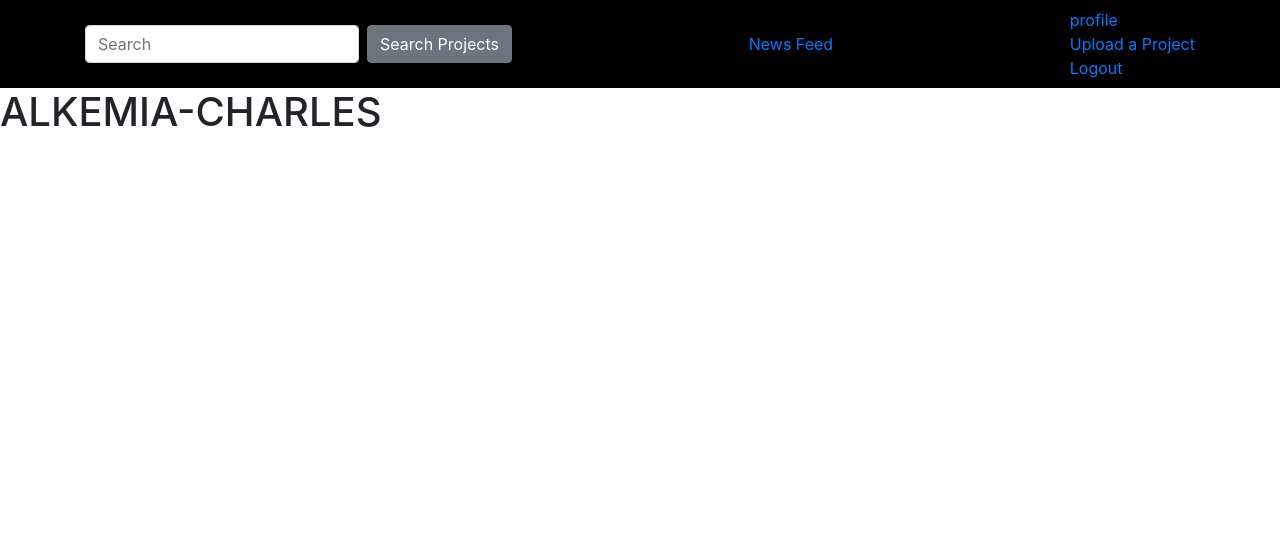
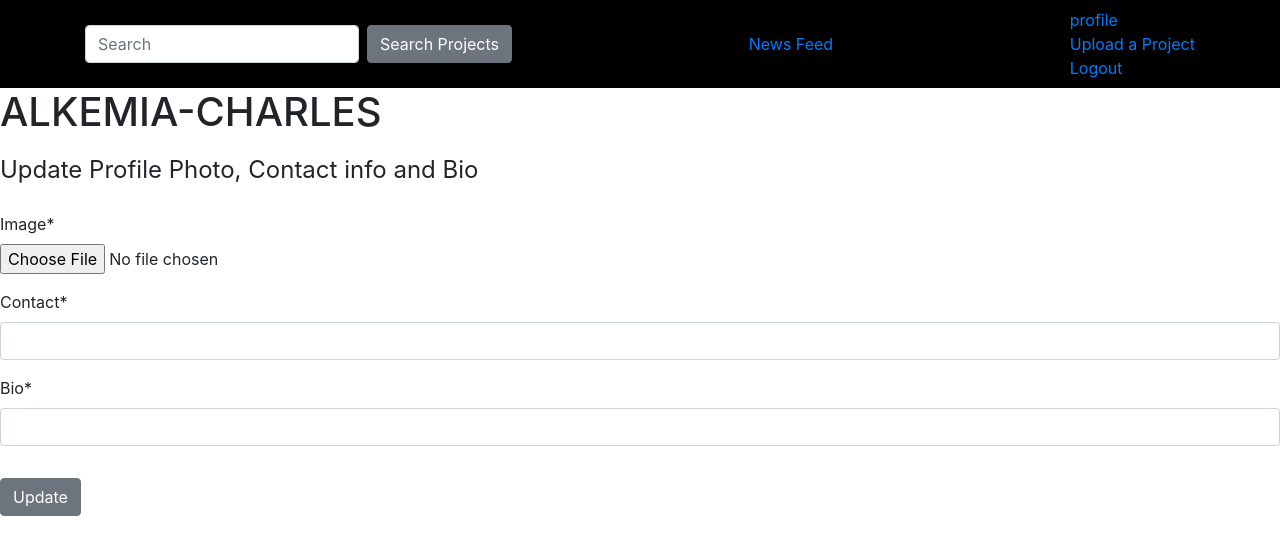
Before and after one commit to ALKEMIA-CHARLES/ratings, a Django app: template templates/main/profile.html in a window 1280 px wide. Shown: the top 555 px of the page. Run offline with Django 3.2, Linux system fonts and the light colour scheme; the template is opened without the code that fills it: values that come from a table or form of the project are taken from there, others are empty; a user stored in the database is signed in; data comes from the database, SQL or seed files in the repository; both versions use the stored data as it was after the commit; some libraries are stand-ins or nearby versions.

Commit message:
added user functionality

```diff
--- a/awards/settings.py
+++ b/awards/settings.py
@@ -132,6 +132,8 @@
 
 STATICFILES_DIRS = [ os.path.join(BASE_DIR,'media')]
 
+STATIC_ROOT = os.path.join(BASE_DIR, 'static')
+
 MEDIA_URL = '/media/'
 
 LOGIN_REDIRECT_URL = '/'
--- /dev/null
+++ b/ratings/forms.py
@@ -0,0 +1,9 @@
+from django import forms
+from django.contrib.auth.models import User
+from django.contrib.auth.forms import UserCreationForm
+from ratings.models import Profile
+
+class UserUpdateForm(forms.ModelForm):
+    class Meta:
+        model = Profile
+        fields = ['image','contact', 'bio']
--- a/ratings/models.py
+++ b/ratings/models.py
@@ -25,6 +25,7 @@
     user = models.OneToOneField(User, on_delete=models.CASCADE)
     image = models.ImageField(default="default.jpg", upload_to='pictures')
     contact = models.EmailField(max_length=250)
+    bio = models.CharField(max_length=250, null=True)
 
     def __str__(self):
         return f'{self.user.username} Profile'
--- a/requirements.txt
+++ b/requirements.txt
@@ -1,7 +1,10 @@
 asgiref==3.2.3
+beautifulsoup4==4.8.2
 certifi==2019.11.28
 chardet==3.0.4
 Django==3.0.3
+django-bootstrap4==1.1.1
+django-crispy-forms==1.8.1
 idna==2.8
 Pillow==7.0.0
 pkg-resources==0.0.0
@@ -10,5 +13,6 @@
 pyuploadcare==2.6.0
 requests==2.22.0
 six==1.14.0
+soupsieve==1.9.5
 sqlparse==0.3.0
 urllib3==1.25.8
--- a/templates/main/profile.html
+++ b/templates/main/profile.html
@@ -1,13 +1,31 @@
 {% extends "main/base.html" %}
 {% load crispy_forms_tags %}
 {% block content %}
+
+<section>
     <div class="content-setion">
         <div class="media">
             <img class="rounded-circle account-img" src="{{ user.profile.image.url }}">
             <div class="media-body">
                 <h1 class="account-heading">{{ user.username }}</h1>
-            <p class="text-secondary">{{user.profile.contact}}</p>
+                <p class="text-secondary">{{ user.profile.bio }}</p>
+                <p class="text-secondary">{{ user.profile.contact }}</p>
             </div>
         </div>
     </div>
+</section>
+<section>
+    <div>
+        <form method="POST" enctype="multipart/form-data">
+            {% csrf_token %}
+            <fieldset class="form-group">
+                <legend class="border-bottom- mb-4">Update Profile Photo, Contact info and Bio</legend>
+                {{ form|crispy }}
+            </fieldset>
+            <div class="form-group">
+                <button class="btn btn-secondary" type="submit">Update</button>
+            </div>
+        </form>
+    </div>
+</section>
 {% endblock content %}
--- a/virtual/pyvenv.cfg
+++ b/virtual/pyvenv.cfg
@@ -1,3 +1,3 @@
-home = /home/charles/Documents/moringa-school-projects/ratings/virtual/bin
+home = /usr/bin
 include-system-site-packages = false
 version = 3.6.9
```
Also changed, not shown: ratings/views.py (+11 -1 lines), db.sqlite3, pictures/roddyrich_o52WuNh.jpg (added), ratings/migrations/0002_profile_bio.py (added). Lines whose indentation alone changed are shown as unchanged.
